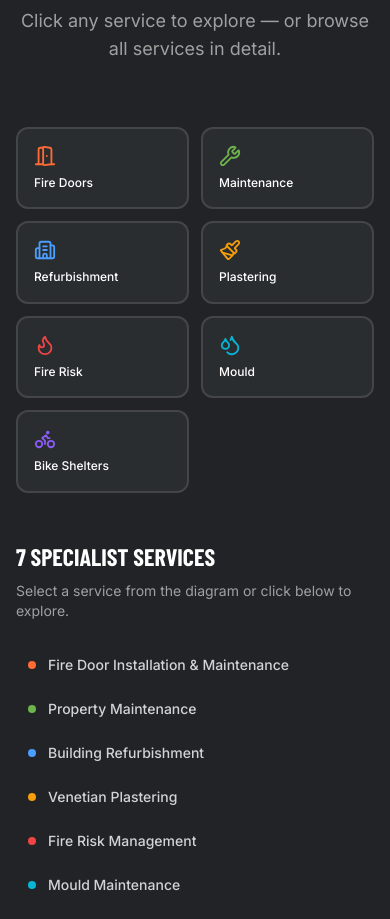
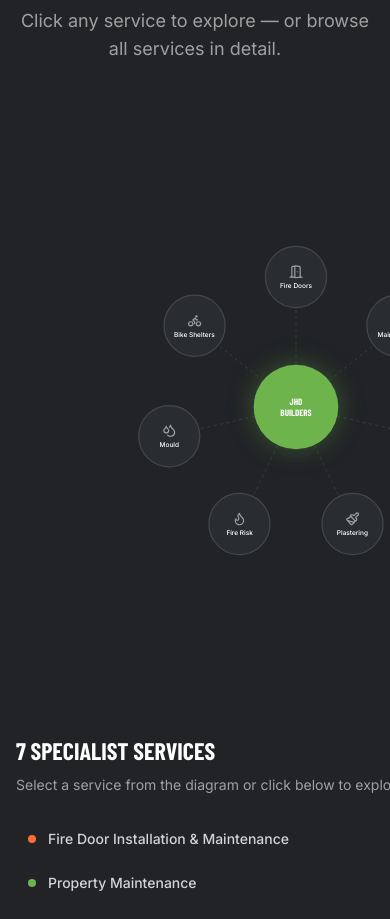
Before and after one commit to vishal-mayo/jhd-builders-website, a React (Vite) app: page / in a window 390 px wide. Shown: the part 2280-3199 px from the top of the page. Built offline with nearby package versions, Linux system fonts and the light colour scheme; a web font is replaced by a local one.

Commit message:
Show services wheel diagram on mobile
- Removed hidden lg:block from wheel container
- Added responsive scaling: 0.65 on mobile, 0.85 on sm, 1.0 on md+
- Wheel now visible on all screen sizes

```diff
--- a/src/components/ServicesWheel.jsx
+++ b/src/components/ServicesWheel.jsx
@@ -11,9 +11,9 @@ function nodePos(i) {
 export default function ServicesWheel({ selected, onSelect }) {
   return (
     <div>
-      {/* Desktop Radial Wheel */}
-      <div className="hidden lg:block">
-        <div className="relative select-none mx-auto" style={{ width: 560, height: 560 }}>
+      {/* Desktop Radial Wheel - Now visible on all screens */}
+      <div className="block">
+        <div className="relative select-none mx-auto scale-[0.65] sm:scale-[0.85] md:scale-100 origin-center" style={{ width: 560, height: 560 }}>
           <svg className="absolute inset-0 pointer-events-none" width="560" height="560">
             {SERVICES.map((s, i) => {
               const { a } = nodePos(i)
@@ -75,8 +75,8 @@ export default function ServicesWheel({ selected, onSelect }) {
         </div>
       </div>
 
-      {/* Mobile Grid */}
-      <div className="lg:hidden grid grid-cols-2 sm:grid-cols-3 gap-3">
+      {/* Mobile Grid - Hidden, using wheel instead */}
+      <div className="hidden grid-cols-2 sm:grid-cols-3 gap-3">
         {SERVICES.map((s) => {
           const isActive = selected?.id === s.id
           return (
```
